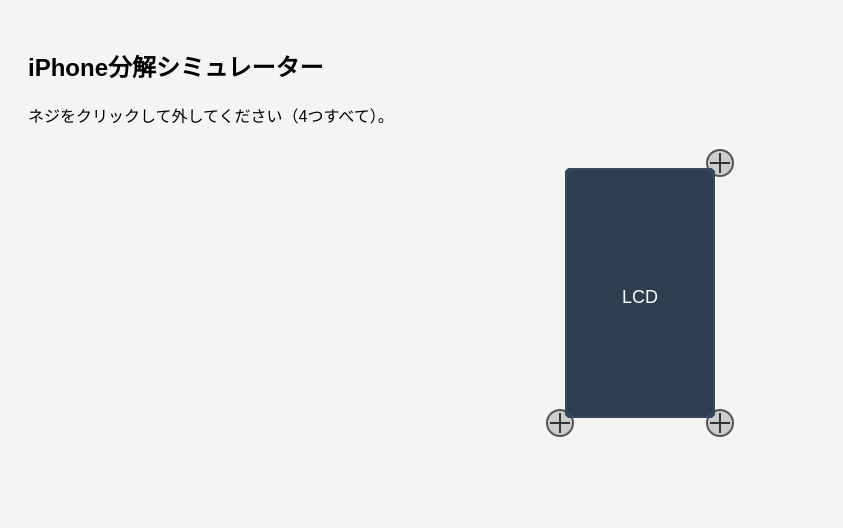
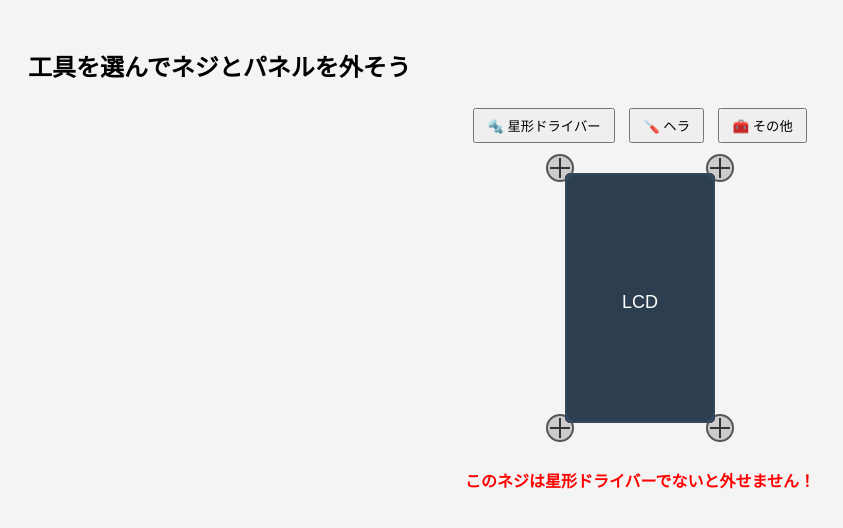
Before and after one commit to tamagodaikon/tamagodaikon.github.io, a plain HTML site: page index.html in a window 1280 px wide. Both pictures are taken after a click on the element 560 px from the left and 162 px from the top of the page. Shown: the whole page, without its empty margins (0-843 px from the left). Drawn offline with Linux system fonts and the light colour scheme.

Commit message:
Update index.html

```diff
--- a/index.html
+++ b/index.html
@@ -2,7 +2,7 @@
 <html lang="ja">
 <head>
   <meta charset="UTF-8">
-  <title>iPhone分解シミュレーター</title>
+  <title>分解シミュレーター with 工具判定</title>
   <style>
     body { font-family: sans-serif; background: #f4f4f4; padding: 20px; }
     #container { position: relative; width: 200px; height: 300px; margin: auto; }
@@ -20,12 +20,20 @@
       cursor: pointer;
     }
     #mainBoard { display: none; }
+    .tool-btn { margin: 5px; padding: 6px 12px; cursor: pointer; }
+    #log { margin-top: 20px; color: red; font-weight: bold; text-align: center; }
   </style>
 </head>
 <body>
 
-<h2>iPhone分解シミュレーター</h2>
-<p>ネジをクリックして外してください（4つすべて）。</p>
+<h2>工具を選んでネジとパネルを外そう</h2>
+
+<div style="text-align: center;">
+  <button class="tool-btn" onclick="selectTool('star')">🔩 星形ドライバー</button>
+  <button class="tool-btn" onclick="selectTool('spudger')">🪛 ヘラ</button>
+  <button class="tool-btn" onclick="selectTool('other')">🧰 その他</button>
+</div>
+
 <div id="container">
   <!-- ネジ4本 -->
   <div id="screw1" class="screw" onclick="removeScrew(1)">
@@ -63,10 +71,26 @@
   </svg>
 </div>
 
+<div id="log">現在の工具：未選択</div>
+
 <script>
   let screwsRemoved = [false, false, false, false];
+  let selectedTool = null;
+
+  function selectTool(tool) {
+    selectedTool = tool;
+    let name = {
+      star: '星形ドライバー',
+      spudger: 'ヘラ',
+      other: 'その他工具'
+    }[tool];
+    logMsg(`現在の工具：${name}`);
+  }
 
   function removeScrew(index) {
+    if (selectedTool !== 'star') {
+      return logMsg("このネジは星形ドライバーでないと外せません！");
+    }
     document.getElementById(`screw${index}`).style.display = "none";
     screwsRemoved[index - 1] = true;
     checkAllScrews();
@@ -75,16 +99,24 @@
   function checkAllScrews() {
     if (screwsRemoved.every(Boolean)) {
       document.getElementById("lcdPanel").style.stroke = "#f1c40f";
+      logMsg("ネジをすべて外しました！LCDをヘラで取り外せます。");
     }
   }
 
   function removeLcd() {
     if (!screwsRemoved.every(Boolean)) {
-      alert("ネジを全部外してください！");
-      return;
+      return logMsg("先にネジをすべて外してください！");
+    }
+    if (selectedTool !== 'spudger') {
+      return logMsg("LCDを外すにはヘラが必要です！");
     }
     document.getElementById("lcdPanel").style.display = "none";
     document.getElementById("mainBoard").style.display = "block";
+    logMsg("LCDを外しました！基板が見えました。");
+  }
+
+  function logMsg(msg) {
+    document.getElementById("log").innerText = msg;
   }
 </script>
 
```
